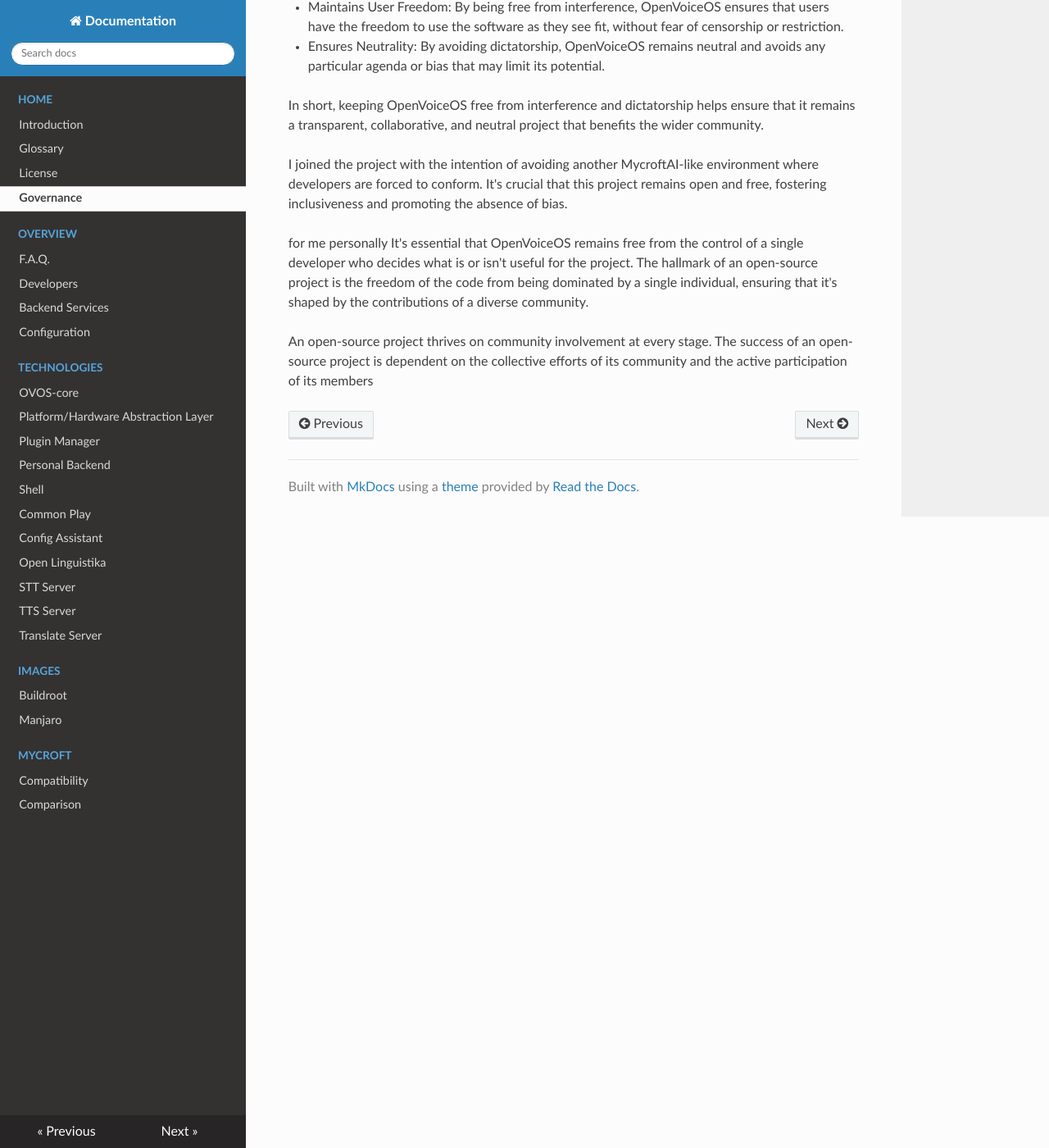
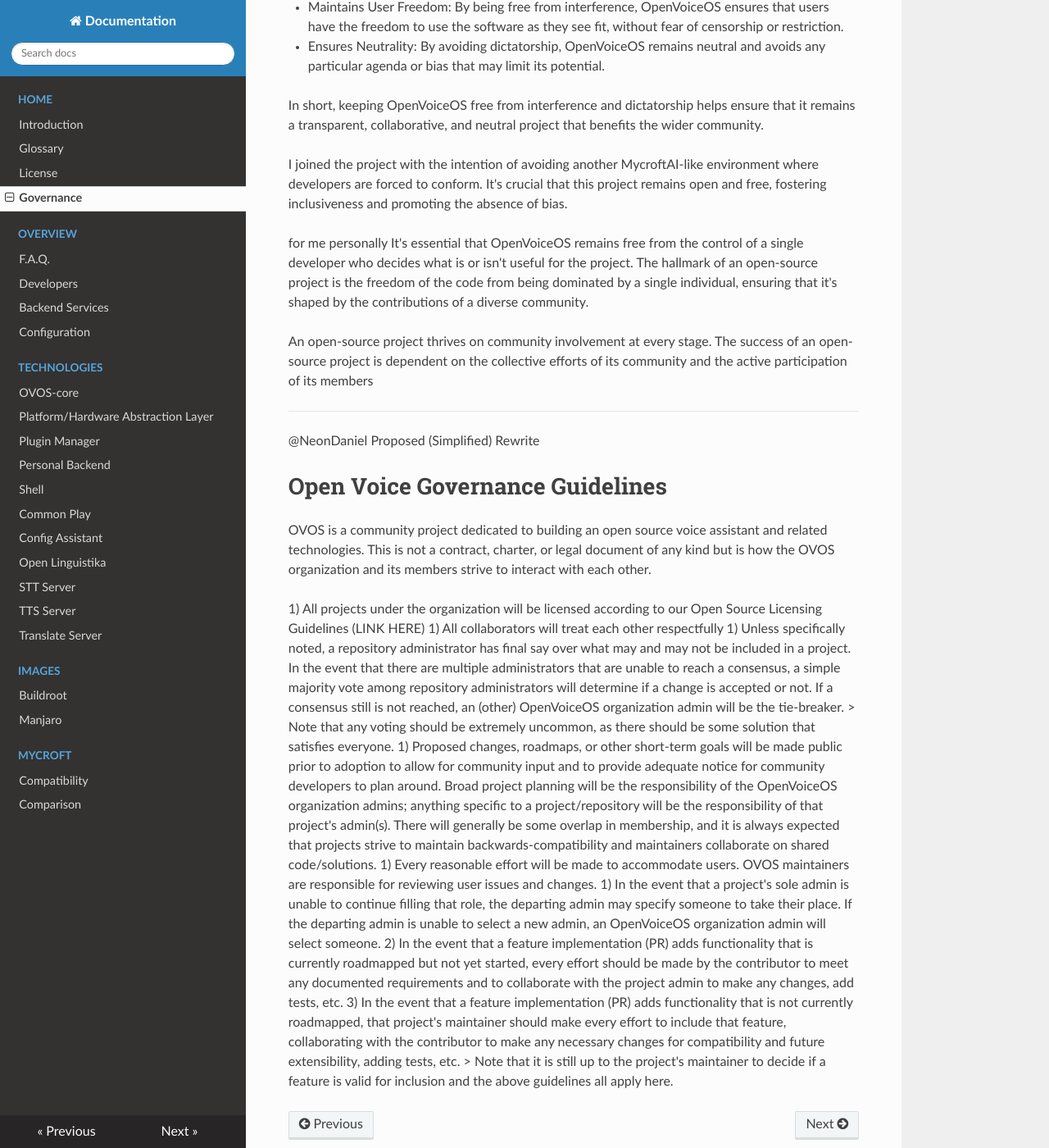
Before and after one commit to OpenVoiceOS/community-docs, an MkDocs documentation site: the page built from docs/governance.md, in a window 1280 px wide and 1400 px high, scrolled down 2949 px. Shown: the whole window at 82% size. Built offline with MkDocs 1.6.1, drawn with Linux system fonts in a browser that asks for light colours; nearby versions of some CDN libraries.

Commit message:
Add proposed governance guidelines

```diff
--- a/docs/governance.md
+++ b/docs/governance.md
@@ -125,3 +125,38 @@
 for me personally It's essential that OpenVoiceOS remains free from the control of a single developer who decides what is or isn't useful for the project. The hallmark of an open-source project is the freedom of the code from being dominated by a single individual, ensuring that it's shaped by the contributions of a diverse community.
 
 An open-source project thrives on community involvement at every stage. The success of an open-source project is dependent on the collective efforts of its community and the active participation of its members
+
+
+--------------------
+@NeonDaniel Proposed (Simplified) Rewrite
+
+# Open Voice Governance Guidelines
+
+OVOS is a community project dedicated to building an open source voice assistant and related technologies.
+This is not a contract, charter, or legal document of any kind but is how the OVOS organization and its members strive
+to interact with each other.
+
+1) All projects under the organization will be licensed according to our Open Source Licensing Guidelines (LINK HERE)
+1) All collaborators will treat each other respectfully
+1) Unless specifically noted, a repository administrator has final say over what may and may not be included in a
+   project. In the event that there are multiple administrators that are unable to reach a consensus, a simple majority
+   vote among repository administrators will determine if a change is accepted or not. If a consensus still is not reached,
+   an (other) OpenVoiceOS organization admin will be the tie-breaker.
+    > Note that any voting should be extremely uncommon, as there should be some solution that satisfies everyone.
+1) Proposed changes, roadmaps, or other short-term goals will be made public prior to adoption to allow for community
+   input and to provide adequate notice for community developers to plan around. Broad project planning will be the
+   responsibility of the OpenVoiceOS organization admins; anything specific to a project/repository will be the responsibility
+   of that project's admin(s). There will generally be some overlap in membership, and it is always expected that projects
+   strive to maintain backwards-compatibility and maintainers collaborate on shared code/solutions.
+1) Every reasonable effort will be made to accommodate users. OVOS maintainers are responsible for reviewing user issues and changes.
+1) In the event that a project's sole admin is unable to continue filling that role, the departing admin may specify someone
+   to take their place. If the departing admin is unable to select a new admin, an OpenVoiceOS organization admin will
+   select someone.
+2) In the event that a feature implementation (PR) adds functionality that is currently roadmapped but not yet started,
+   every effort should be made by the contributor to meet any documented requirements and to collaborate with the project
+   admin to make any changes, add tests, etc.
+3) In the event that a feature implementation (PR) adds functionality that is not currently roadmapped, that project's maintainer
+   should make every effort to include that feature, collaborating with the contributor to make any necessary changes for
+   compatibility and future extensibility, adding tests, etc.
+    > Note that it is still up to the project's maintainer to decide if a feature is valid for inclusion and the above
+      guidelines all apply here.
```
